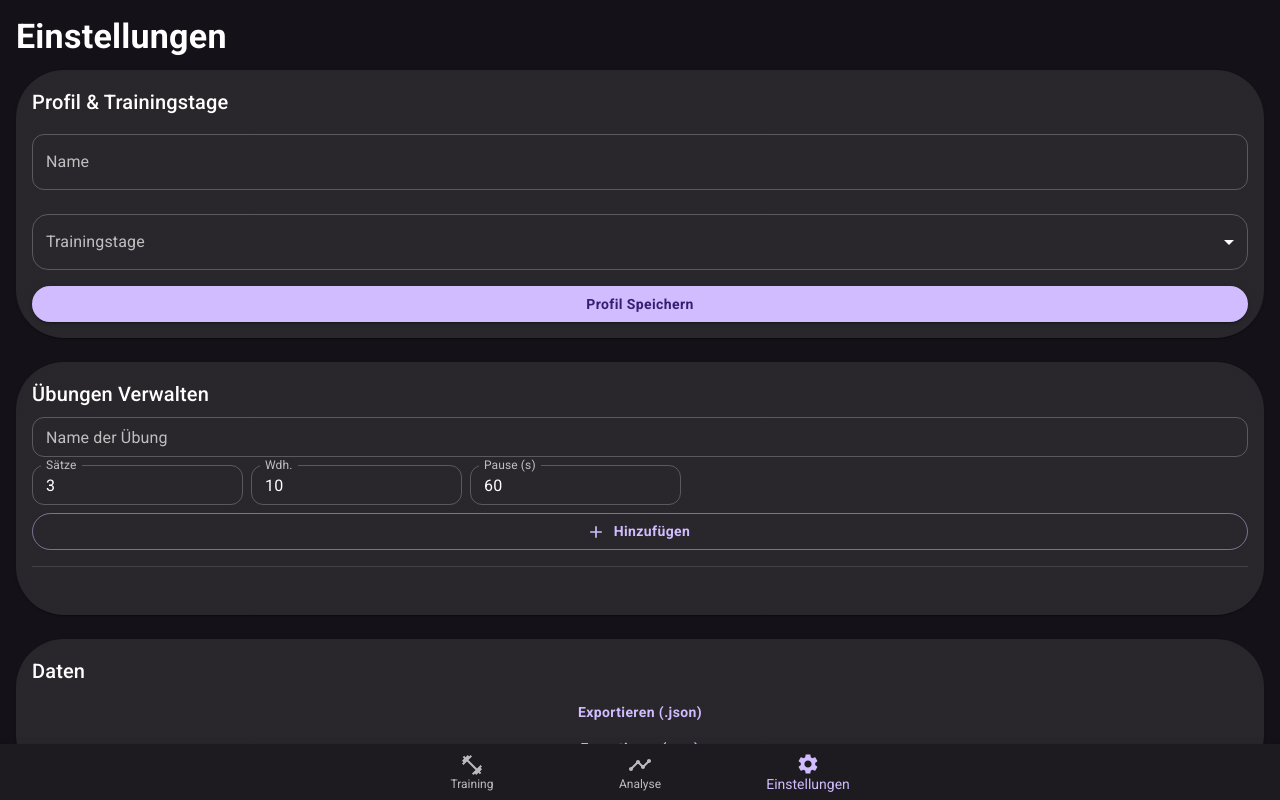
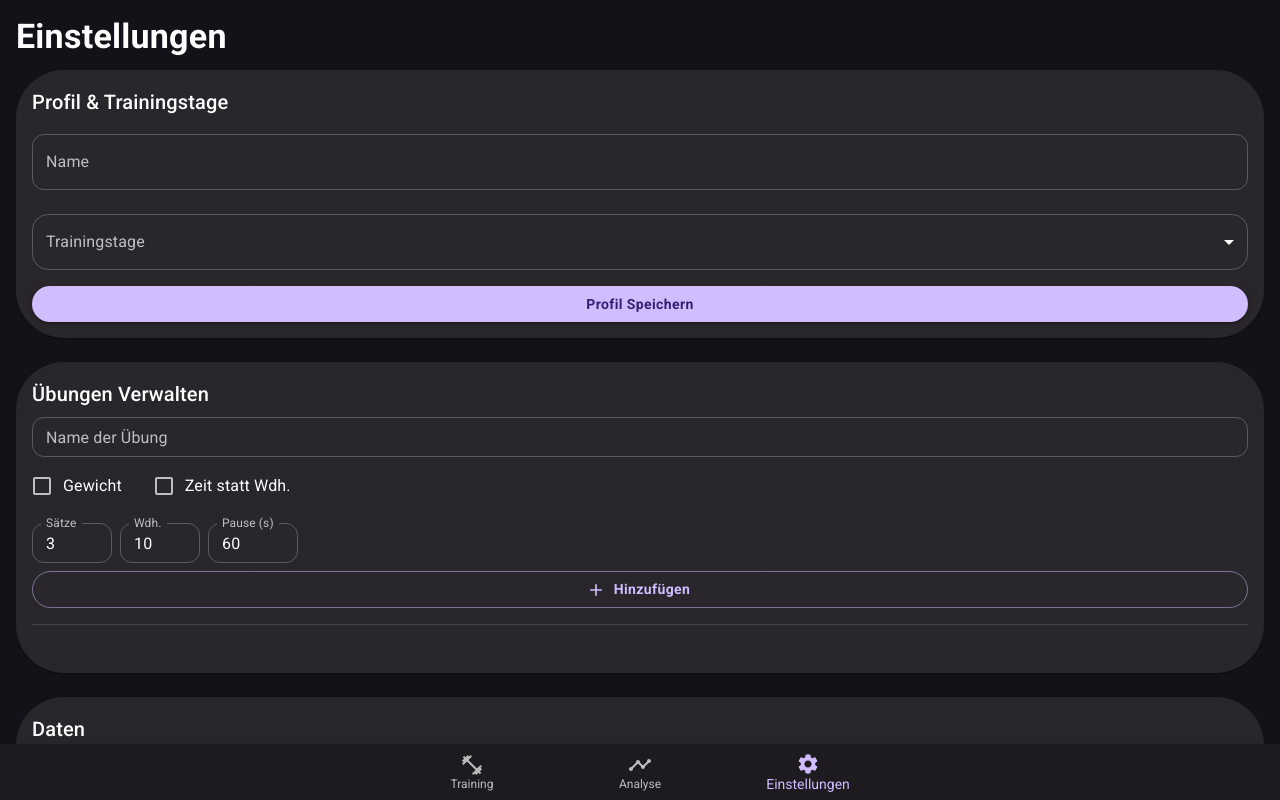
Before and after one commit to blackberrykeyoneorni-stack/pwa-fitness-tracker, a React (Vite) app: page /pwa-fitness-tracker/settings in a window 1280 px wide. Built offline with nearby package versions, Linux system fonts and the light colour scheme.

Commit message:
Anpassung Einstellungen v2

```diff
--- a/src/pages/Settings.jsx
+++ b/src/pages/Settings.jsx
@@ -18,7 +18,9 @@ import {
   ListItemSecondaryAction,
   Divider,
   Snackbar,
-  Alert
+  Alert,
+  Checkbox,
+  FormControlLabel
 } from '@mui/material';
 import { Delete as DeleteIcon, Add as AddIcon } from '@mui/icons-material';
 import { db } from '../db';
@@ -29,7 +31,10 @@ const DAYS_OF_WEEK = ['Montag', 'Dienstag', 'Mittwoch', 'Donnerstag', 'Freitag',
 const Settings = () => {
   const [settings, setSettings] = useState({ userName: '', trainingDays: [] });
   const [exercises, setExercises] = useState([]);
-  const [newEx, setNewEx] = useState({ name: '', sets: 3, reps: 10, restTime: 60 });
+  const [newEx, setNewEx] = useState({
+    name: '', sets: 3, reps: 10, restTime: 60,
+    isWeight: false, isTime: false, targetWeight: 0, targetTime: 0
+  });
   const [status, setStatus] = useState({ open: false, message: '', severity: 'success' });
 
   useEffect(() => {
@@ -51,7 +56,10 @@ const Settings = () => {
     if (!newEx.name) return;
     const id = await db.exercises.add(newEx);
     setExercises([...exercises, { ...newEx, id }]);
-    setNewEx({ name: '', sets: 3, reps: 10, restTime: 60 });
+    setNewEx({
+      name: '', sets: 3, reps: 10, restTime: 60,
+      isWeight: false, isTime: false, targetWeight: 0, targetTime: 0
+    });
   };
 
   const handleDeleteExercise = async (id) => {
@@ -91,10 +99,30 @@ const Settings = () => {
         <Typography variant="h6" gutterBottom>Übungen Verwalten</Typography>
         <Box sx={{ display: 'grid', gap: 1, mb: 2 }}>
           <TextField label="Name der Übung" value={newEx.name} onChange={(e) => setNewEx({ ...newEx, name: e.target.value })} size="small" />
-          <Box sx={{ display: 'flex', gap: 1 }}>
-            <TextField label="Sätze" type="number" value={newEx.sets} onChange={(e) => setNewEx({ ...newEx, sets: parseInt(e.target.value) })} size="small" />
-            <TextField label="Wdh." type="number" value={newEx.reps} onChange={(e) => setNewEx({ ...newEx, reps: parseInt(e.target.value) })} size="small" />
-            <TextField label="Pause (s)" type="number" value={newEx.restTime} onChange={(e) => setNewEx({ ...newEx, restTime: parseInt(e.target.value) })} size="small" />
+          <Box sx={{ display: 'flex', gap: 2, mb: 1 }}>
+            <FormControlLabel
+              control={<Checkbox checked={newEx.isWeight} onChange={(e) => setNewEx({ ...newEx, isWeight: e.target.checked })} />}
+              label="Gewicht"
+            />
+            <FormControlLabel
+              control={<Checkbox checked={newEx.isTime} onChange={(e) => setNewEx({ ...newEx, isTime: e.target.checked })} />}
+              label="Zeit statt Wdh."
+            />
+          </Box>
+          <Box sx={{ display: 'flex', gap: 1, flexWrap: 'wrap' }}>
+            <TextField label="Sätze" type="number" value={newEx.sets} onChange={(e) => setNewEx({ ...newEx, sets: parseInt(e.target.value) || 0 })} size="small" sx={{ width: '80px' }} />
+
+            {!newEx.isTime ? (
+              <TextField label="Wdh." type="number" value={newEx.reps} onChange={(e) => setNewEx({ ...newEx, reps: parseInt(e.target.value) || 0 })} size="small" sx={{ width: '80px' }} />
+            ) : (
+              <TextField label="Zeit (s)" type="number" value={newEx.targetTime} onChange={(e) => setNewEx({ ...newEx, targetTime: parseInt(e.target.value) || 0 })} size="small" sx={{ width: '100px' }} />
+            )}
+
+            {newEx.isWeight && (
+              <TextField label="Gewicht (kg)" type="number" value={newEx.targetWeight} onChange={(e) => setNewEx({ ...newEx, targetWeight: parseFloat(e.target.value) || 0 })} size="small" sx={{ width: '100px' }} />
+            )}
+
+            <TextField label="Pause (s)" type="number" value={newEx.restTime} onChange={(e) => setNewEx({ ...newEx, restTime: parseInt(e.target.value) || 0 })} size="small" sx={{ width: '90px' }} />
           </Box>
           <Button variant="outlined" startIcon={<AddIcon />} onClick={handleAddExercise}>Hinzufügen</Button>
         </Box>
@@ -102,7 +130,15 @@ const Settings = () => {
         <List dense>
           {exercises.map((ex) => (
             <ListItem key={ex.id}>
-              <ListItemText primary={ex.name} secondary={`${ex.sets} Sätze à ${ex.reps} Wdh. (${ex.restTime}s Pause)`} />
+              <ListItemText
+                primary={ex.name}
+                secondary={
+                  `${ex.sets} Sätze` +
+                  (ex.isTime ? ` à ${ex.targetTime}s` : ` à ${ex.reps} Wdh.`) +
+                  (ex.isWeight && ex.targetWeight ? ` @ ${ex.targetWeight}kg` : '') +
+                  ` (${ex.restTime}s Pause)`
+                }
+              />
               <ListItemSecondaryAction>
                 <IconButton edge="end" onClick={() => handleDeleteExercise(ex.id)}><DeleteIcon /></IconButton>
               </ListItemSecondaryAction>
--- a/src/pages/Workout.jsx
+++ b/src/pages/Workout.jsx
@@ -165,7 +165,9 @@ const Workout = () => {
                 </Box>
 
                 <Typography variant="h6" color="text.secondary">
-                  Ziel: {selectedExercise.reps} Wiederholungen
+                  Ziel:
+                  {selectedExercise.isTime ? ` ${selectedExercise.targetTime || 0}s` : ` ${selectedExercise.reps} Wdh.`}
+                  {selectedExercise.isWeight && selectedExercise.targetWeight ? ` @ ${selectedExercise.targetWeight}kg` : ''}
                 </Typography>
 
                 {showTimer && (
```
